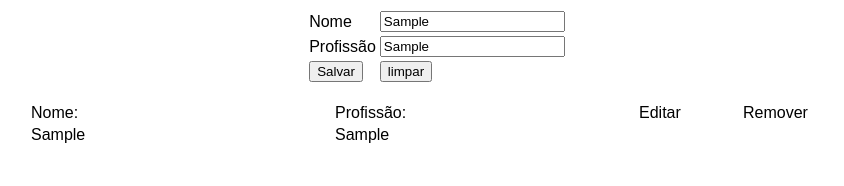
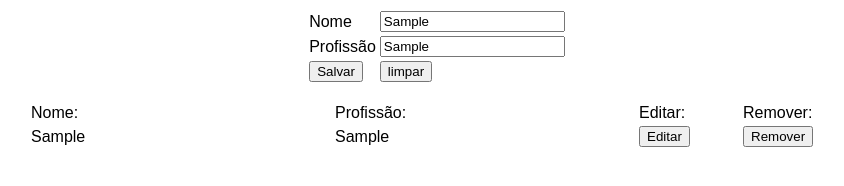
Before and after one commit to brunoannunciato/crud-js, a website: page index.html in a window 1280 px wide. Both pictures are taken after typing "Sample", "Sample" into the empty fields and a click on the button "Salvar". Shown: the whole page, without its empty margins (203-1047 px from the left). Drawn offline with Linux system fonts and the light colour scheme.

Commit message:
created edit and remove button

```diff
--- a/index.html
+++ b/index.html
@@ -50,10 +50,10 @@
 						Profissão:
 					</td>
 					<td class="tdEditar">
-						Editar
+						Editar:
 					</td>
 					<td class="tdRemover">
-						Remover
+						Remover:
 					</td>
 				</tr>
 			</thead>
--- a/js/main.js
+++ b/js/main.js
@@ -24,4 +24,21 @@ salvarBtn.addEventListener("click", function(event) {
 
     pessoaTr.appendChild(nomeTd);
     pessoaTr.appendChild(profissaoTd);
+
+    var editarBtn = document.createElement("button");
+    editarBtn.id = "editarBtn";
+    editarBtn.textContent = "Editar";
+    var editarTd = document.createElement("td");
+
+    editarTd.appendChild(editarBtn);
+    pessoaTr.appendChild(editarTd);
+
+
+    var removerBtn = document.createElement("button");
+    removerBtn.id = "removerBtn";
+    removerBtn.textContent = "Remover";
+    var removerTd = document.createElement("td");
+
+    removerTd.appendChild(removerBtn);
+    pessoaTr.appendChild(removerTd);
 })
```
